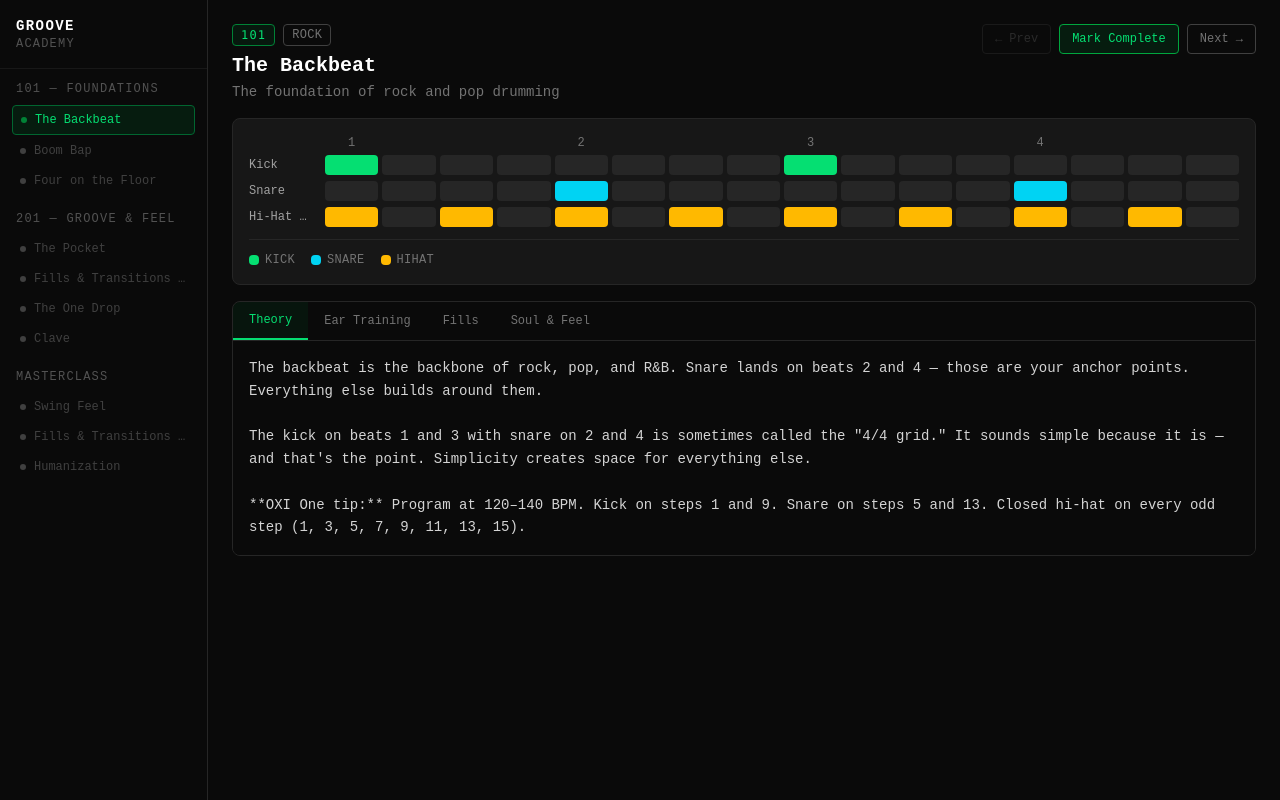
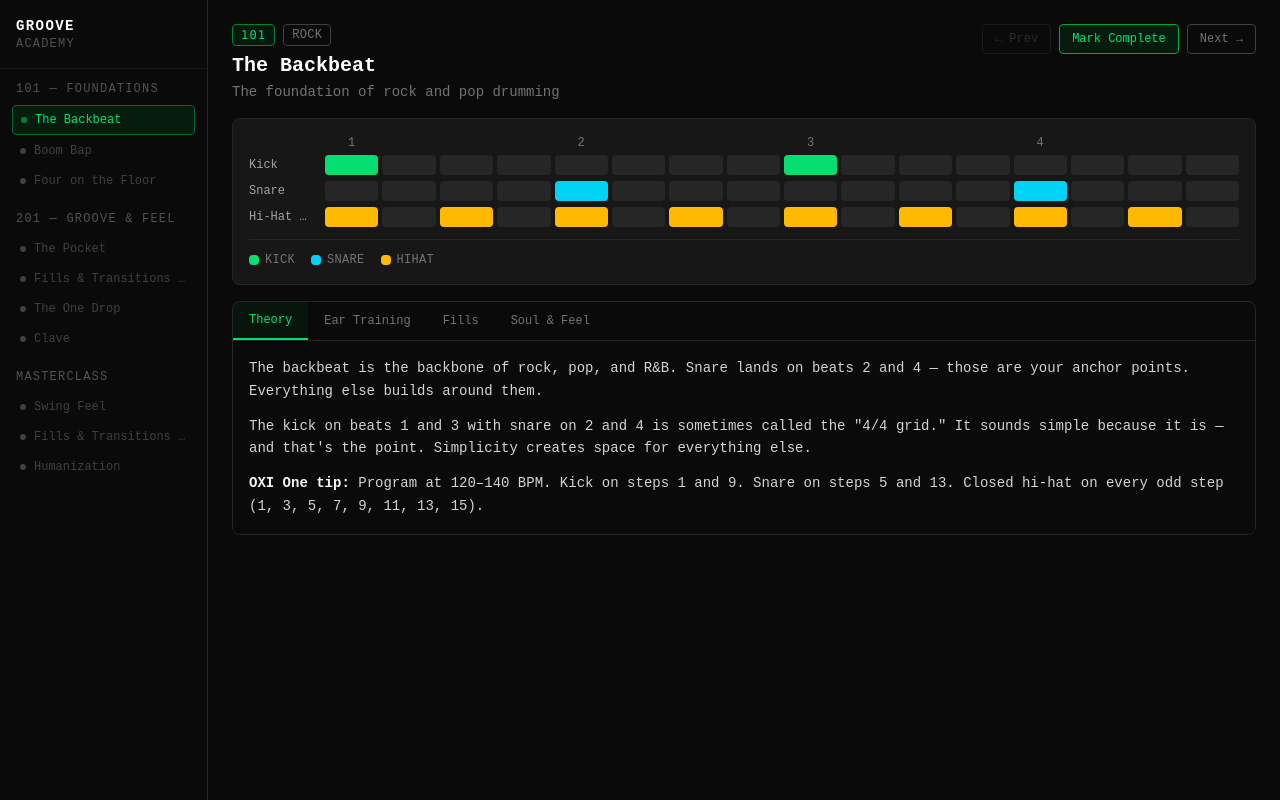
Before and after one commit to mpimenta8/groove-academy, a React (Vite) app: page / in a window 1280 px wide. Built offline with nearby package versions, Linux system fonts and the light colour scheme.

Commit message:
Render lesson tab content through markdown renderer
Tab text now displays formatted instead of leaking literal markdown
markers. The renderer owns text styling, so the raw whitespace-pre-wrap
container is gone.

```diff
--- a/src/components/LessonTabs.tsx
+++ b/src/components/LessonTabs.tsx
@@ -1,5 +1,6 @@
 import { useState } from 'react'
 import type { LessonTabs as LessonTabsType } from '../types'
+import { Markdown } from './Markdown'
 
 type Tab = 'theory' | 'ear' | 'fills' | 'soul'
 
@@ -35,8 +36,8 @@ export function LessonTabs({ tabs }: LessonTabsProps) {
           </button>
         ))}
       </div>
-      <div className="p-4 bg-neutral-950 text-neutral-300 text-sm leading-relaxed whitespace-pre-wrap">
-        {tabs[activeTab]}
+      <div className="p-4 bg-neutral-950">
+        <Markdown source={tabs[activeTab]} />
       </div>
     </div>
   )
```
